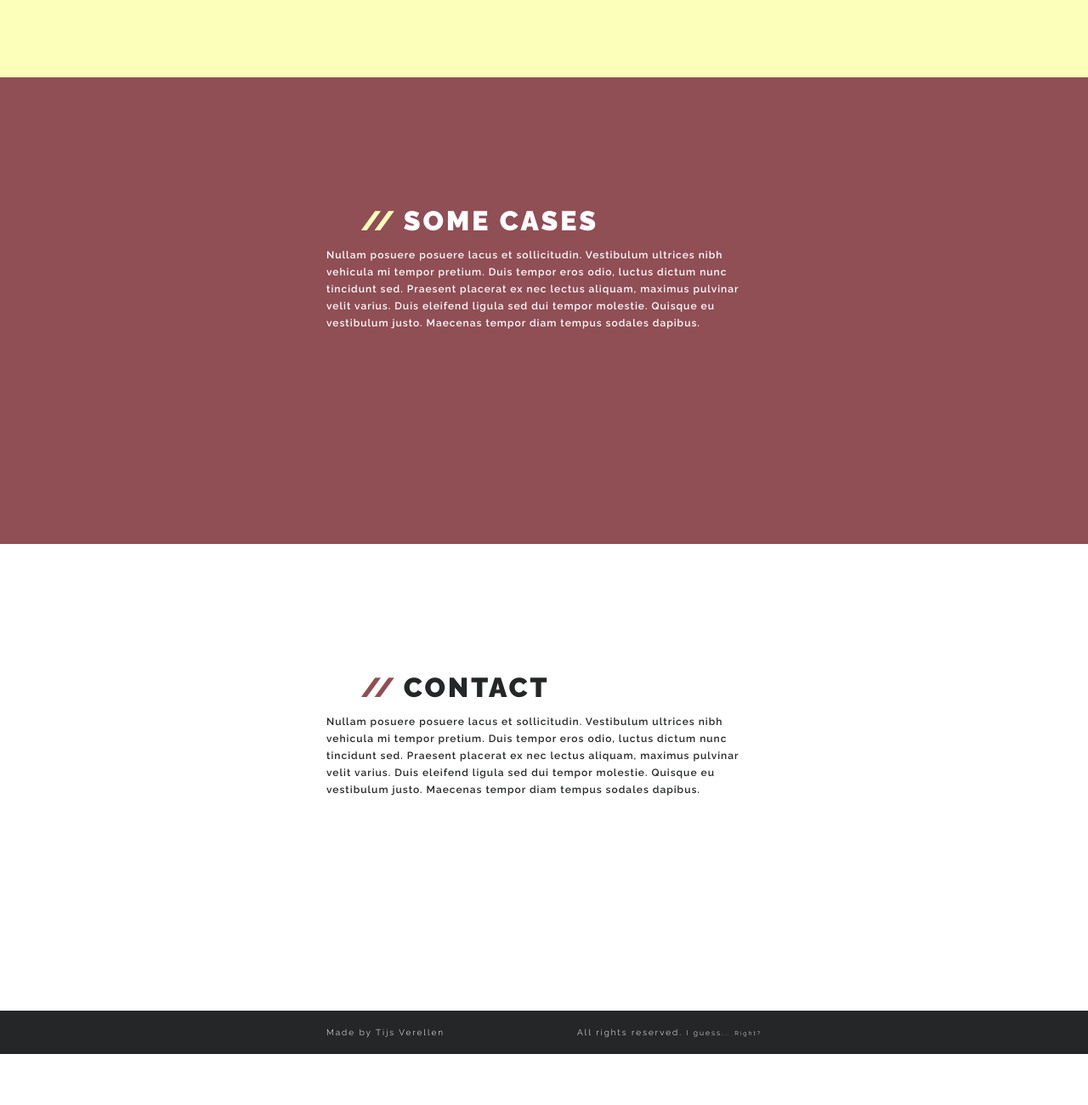
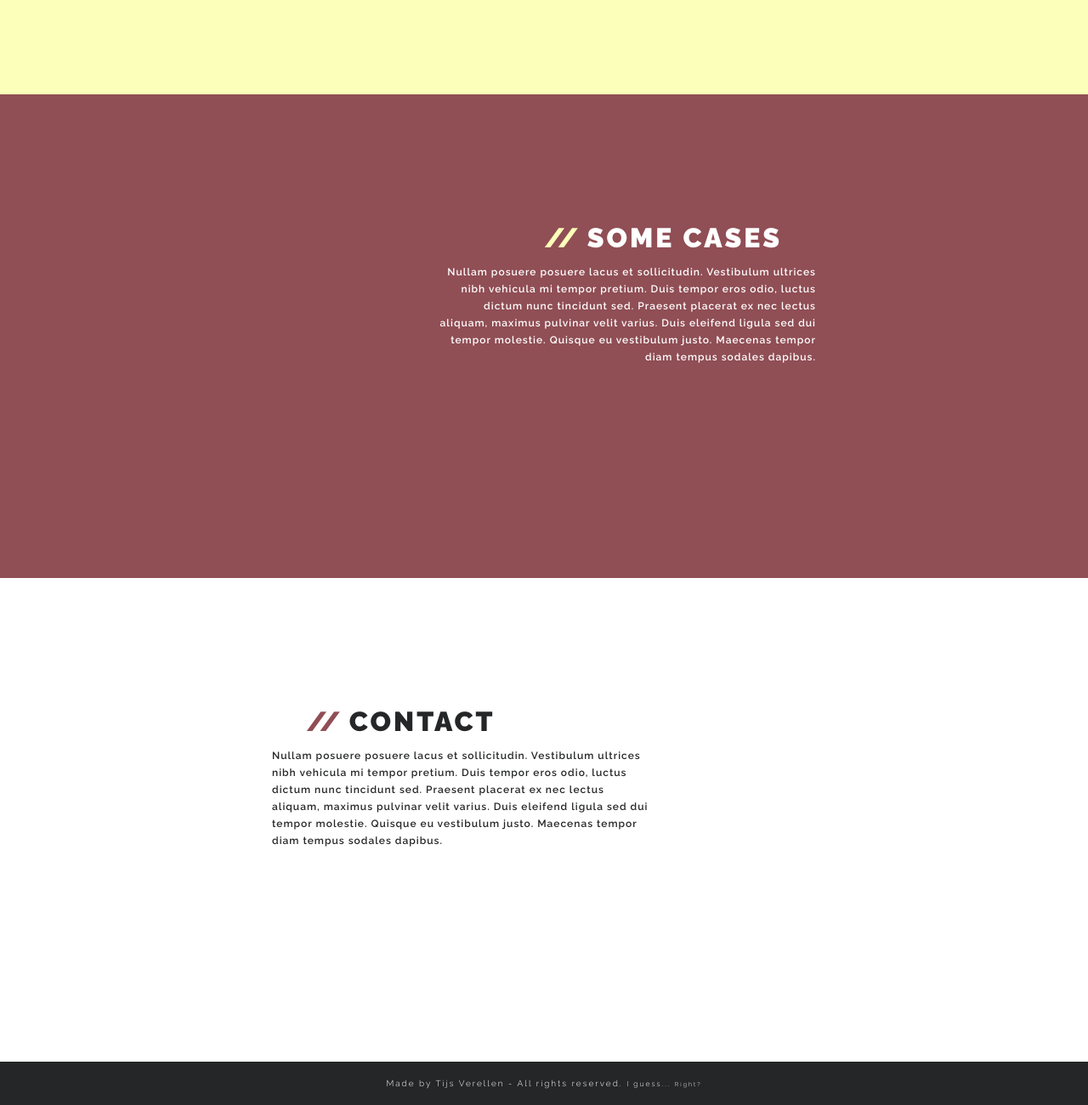
Before and after one commit to tijsv/tijsv.github.io, a plain HTML site: page index.html in a window 1280 px wide. Shown: the part 1258-2558 px from the top of the page at 85% size. Before the commit the page ends 2498 px from the top, so only its background shows below. Drawn offline with Linux system fonts and the light colour scheme.

Commit message:
updatev2

```diff
--- a/index.html
+++ b/index.html
@@ -49,7 +49,7 @@
       <div class="cases" id="cases">
 
         <div class="cases-inner">
-          <h2 class ="cases-h2" data-aos="fade-right"><span class="cases-h2-color1">//</span> some cases</h2>
+          <h2 class ="cases-h2" data-aos="fade-left"><span class="cases-h2-color1">//</span> some cases</h2>
           <p class="cases-p" data-aos="fade-up">Nullam posuere posuere lacus et sollicitudin. Vestibulum ultrices nibh vehicula mi tempor pretium. Duis tempor eros odio, luctus dictum nunc tincidunt sed. Praesent placerat ex nec lectus aliquam, maximus pulvinar velit varius. Duis eleifend ligula sed dui tempor molestie. Quisque eu vestibulum justo. Maecenas tempor diam tempus sodales dapibus.</p>
         </div>
 
@@ -67,7 +67,7 @@
       <div class="footer">
 
         <div class="footer-inner">
-          <p class="footer-p" data-aos="fade-up" data-aos-offset="20"><span class="footer-p-left">Made by Tijs Verellen</span><span class="footer-p-right">All rights reserved. <span class="footer-p-small">I guess...</span> <span class="footer-p-tiny">Right?</span></span></p>
+          <p class="footer-p" data-aos="fade-up" data-aos-offset="20">Made by Tijs Verellen - All rights reserved. <span class="footer-p-small">I guess...</span> <span class="footer-p-tiny">Right?</span></p>
         </div>
 
       </div>
--- a/script.js
+++ b/script.js
@@ -60,12 +60,23 @@ $(function(){
   });
 
   $('ul li').find('a').click(function(){
+
     var $href = $(this).attr('href');
     var $anchor = $('#'+$href).offset();
+
     $('html, body').animate({
       scrollTop: $anchor.top,
     },250);
+
+    AOS.init({
+      offset: 50,
+      duration: 1000,
+      easing: 'ease',
+      delay: 250,
+    });
+
     return false;
+
   });
 
 });
--- a/style.css
+++ b/style.css
@@ -186,7 +186,7 @@ h1 {
 }
 
 .about-inner, .cases-inner, .contact-inner {
-  width: 40%;
+  width: 50%;
   margin: 150px auto 250px auto;
 }
 
@@ -204,6 +204,7 @@ h1 {
   font-size: 12px;
   line-height: 20px;
   letter-spacing: 1px;
+  padding-right: 30%;
 }
 
 .about {
@@ -218,6 +219,19 @@ h1 {
 .cases {
   background-color: #904E55;
   color: #ffffff;
+}
+
+.cases-h2 {
+  text-align: right;
+  padding-left: 0;
+  padding-right: 40px;
+
+}
+
+.cases-p {
+  text-align: right;
+  padding-right: 0;
+  padding-left: 30%;
 }
 
 .cases-h2-color1 {
@@ -244,6 +258,7 @@ h1 {
   margin: 20px auto;
   font-size: 10px;
   letter-spacing: 2px;
+  text-align: center;
 }
 
 .footer-p-small {
@@ -255,11 +270,3 @@ h1 {
   font-size: 7px;
   letter-spacing: 0.4;
 }
-
-.footer-p-left {
-  text-align: left;
-}
-
-.footer-p-right{
-  float: right;
-}
```
